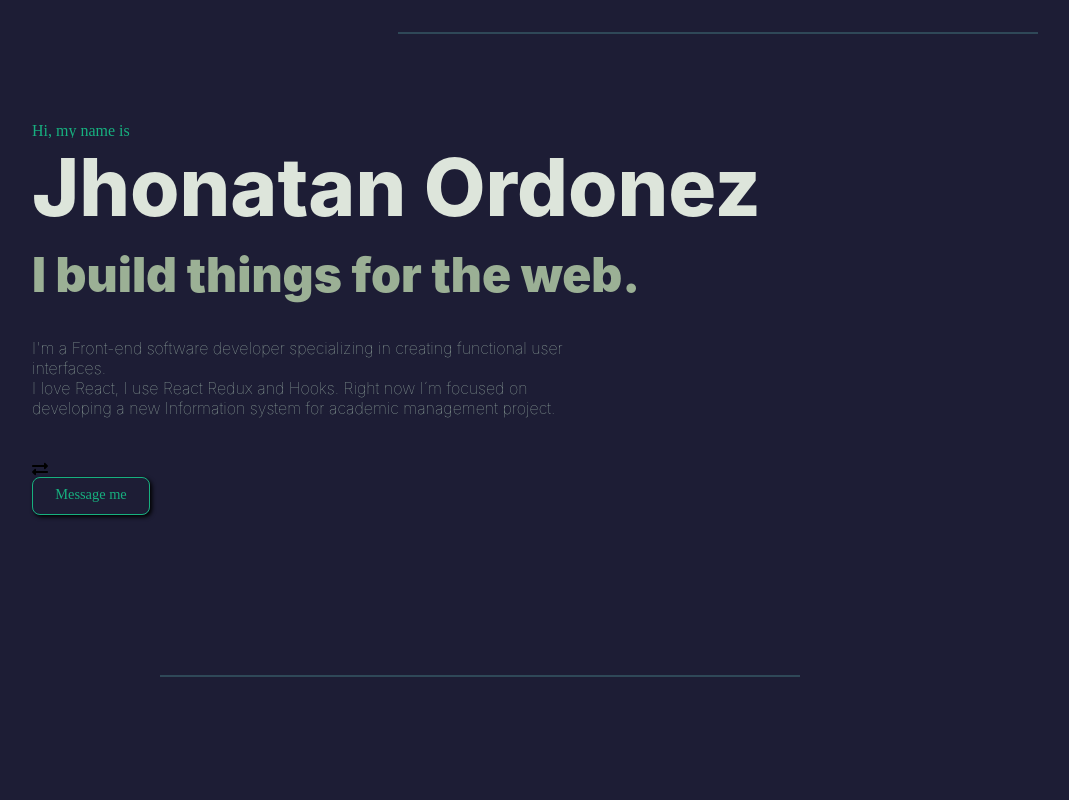
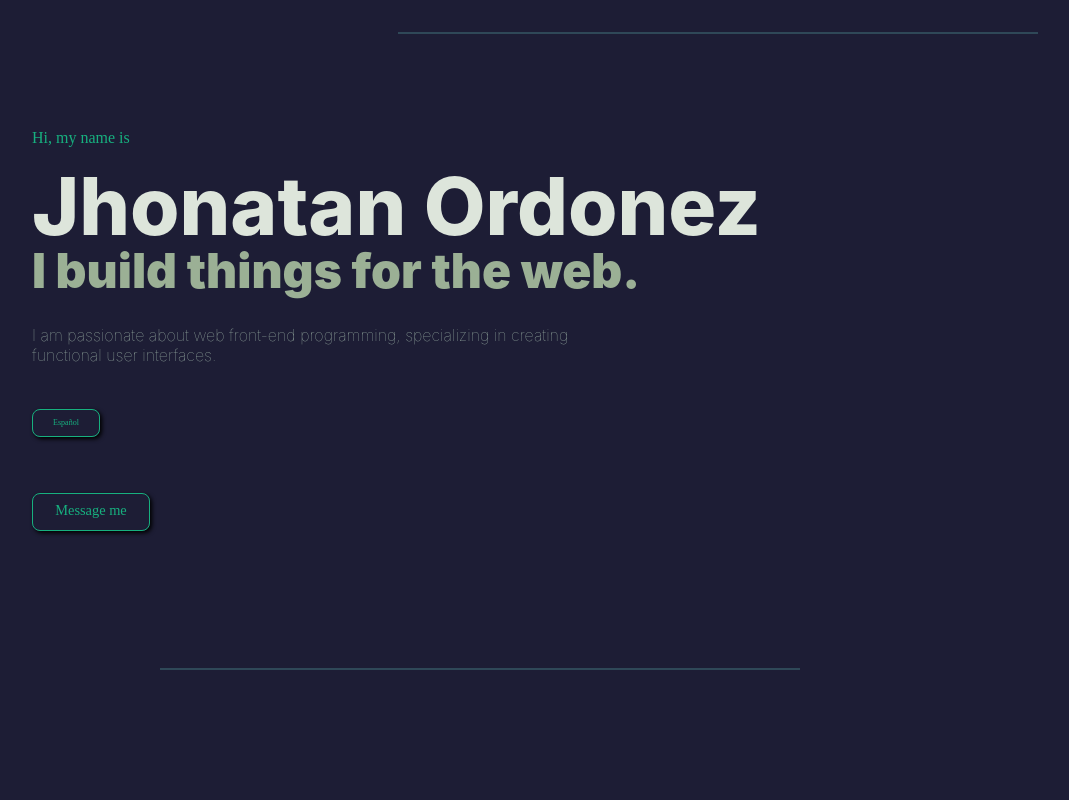
Before and after one commit to jonathanedd/Jhonatan-Ordonez, a React (Create React App) app: page / in a window 1280 px wide. Shown: the top 800 px of the page, without its empty margins (160-1229 px from the left). Built offline with nearby package versions, Linux system fonts and the light colour scheme.

Commit message:
Added more conditional rendering to Home section Eng/Spa

```diff
--- a/src/Components/Home.js
+++ b/src/Components/Home.js
@@ -1,19 +1,12 @@
 import React, { useState } from "react";
 import "../Styles/home.css";
 
-import { FaExchangeAlt } from "react-icons/fa";
-
 const textEng = [
-  "I'm a Front-end software developer specializing in creating functional user interfaces.",
-  <br />,
-  " I love React, I use React Redux and Hooks. Right now I´m focused on developing a new Information system for academic management project.",
+  "I am passionate about web front-end programming, specializing in creating functional user interfaces.",
 ];
 
 const textEsp = [
-  "Soy desarrollador Front-end y me especializo en crear interfaces de usuario funcionales.",
-  <br />,
-  "Me encanta React y todas sus herramientas como Redux y los Hooks. Ahora mismo me encuentro trabajando en un proyecto de software para un colegio, ",
-  "es un sistema de información para la gestión académica S.I.G.A.",
+  "Soy un apasionado por el desarollo web front-end y me especializo en la creación de interfaces de usuario funcionales.",
 ];
 
 const Home = () => {
@@ -26,9 +19,19 @@ const Home = () => {
   return (
     <div className="home-main" id="home">
       <div className="home-text">
-        <h5 className="caida">Hi, my name is</h5>
+        {language ? (
+          <h5 className="caida">Hi, my name is</h5>
+        ) : (
+          <h5 className="caida">Hola, me llamo</h5>
+        )}
+
         <h1 className="caida">Jhonatan Ordonez</h1>
-        <h2 className="caida">I build things for the web.</h2>
+        {language ? (
+          <h2 className="caida">I build things for the web.</h2>
+        ) : (
+          <h2 className="caida">Hago desarrollo Web</h2>
+        )}
+
         {/* <span className="caida">
           Lorem ipsum dolor sit amet consectetur, adipisicing elit. Fugiat, nam?
           Eaque dicta voluptatum vero nemo dolor, accusamus maxime dignissimos
@@ -36,10 +39,10 @@ const Home = () => {
           consequuntur itaque.
         </span> */}
         <span className="caida">{language ? textEng : textEsp} </span>
-        <FaExchangeAlt
-          onClick={handleLanguage}
-          className={language ? "white" : "green"}
-        />
+
+        <a onClick={handleLanguage} className="caida translate">
+          {language ? "Español" : "English"}
+        </a>
 
         <a className="caida message-me" href="/Home">
           Message me
--- a/src/Styles/home.css
+++ b/src/Styles/home.css
@@ -11,13 +11,12 @@
   margin: auto;
   text-align: left;
   display: grid;
-  grid-template-rows: 5% 35% 30% 40%;
+  grid-template-rows: 10% 30% 30% 30% 30%;
   grid-template-columns: 100%;
 }
 
 .home-text h5 {
   color: #17b07f;
-
   font-family: "Roboto Mono";
   font-size: 1rem;
   font-weight: 400;
@@ -73,7 +72,7 @@
     text-align: left;
     display: grid;
     grid-template-columns: 100%;
-    grid-template-rows: 10% 15% 30% 55%;
+    grid-template-rows: 10% 15% 35% 55%;
     width: 90vw;
     height: max-content;
   }
@@ -86,12 +85,12 @@
   .home-text span {
     width: 100%;
   }
-.white{
-  background-color: #9bb095;
-}
-.green{
-  background-color: #17b07f;
-}
+  .white {
+    background-color: #9bb095;
+  }
+  .green {
+    background-color: #17b07f;
+  }
   .message-me {
     width: 8rem;
   }
--- a/src/index.css
+++ b/src/index.css
@@ -38,4 +38,27 @@ hr {
   animation-timing-function: ease-in-out;
 }
 
+.translate {
+  font-family: "Roboto Mono";
+  font-size: 0.5rem;
+  width: 50px;
+  height: 10px;
+  border-radius: 0.5rem;
+  border: #17b07f solid 0.5px;
+  background: transparent;
+  box-shadow: 2px 2px 4px rgb(0, 0, 0);
+  color: #17b07f;
+  cursor: pointer;
+  text-decoration: none;
+  text-align: center;
+  padding: 0.5rem;
+  transition: 0.5s;
+}
+.translate:hover{
+  transform: scale(1.1);
+  transition: 0.5s;
+  color: #dde5db;
+  border: #dde5db solid 0.5px;
+}
+
 @import url("https://fonts.googleapis.com/css2?family=Roboto+Mono:ital,wght@0,100;0,400;1,700&display=swap");
```
